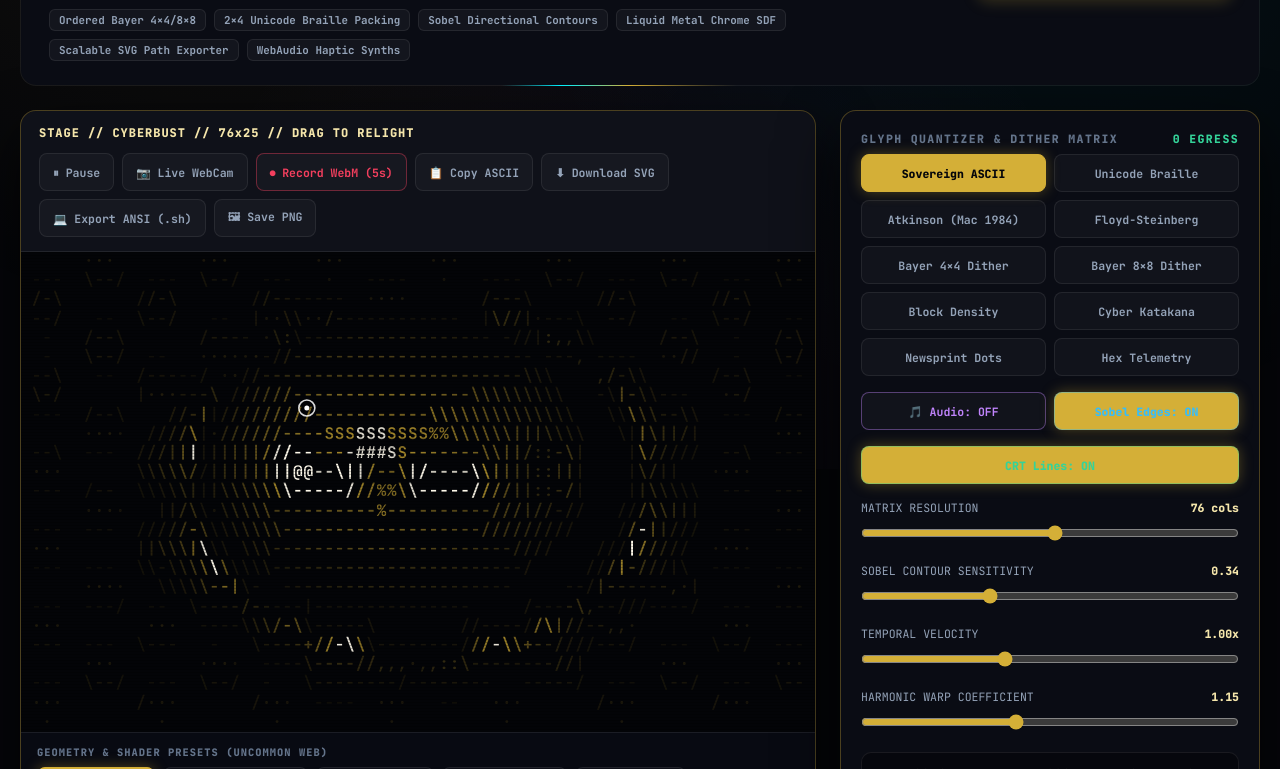
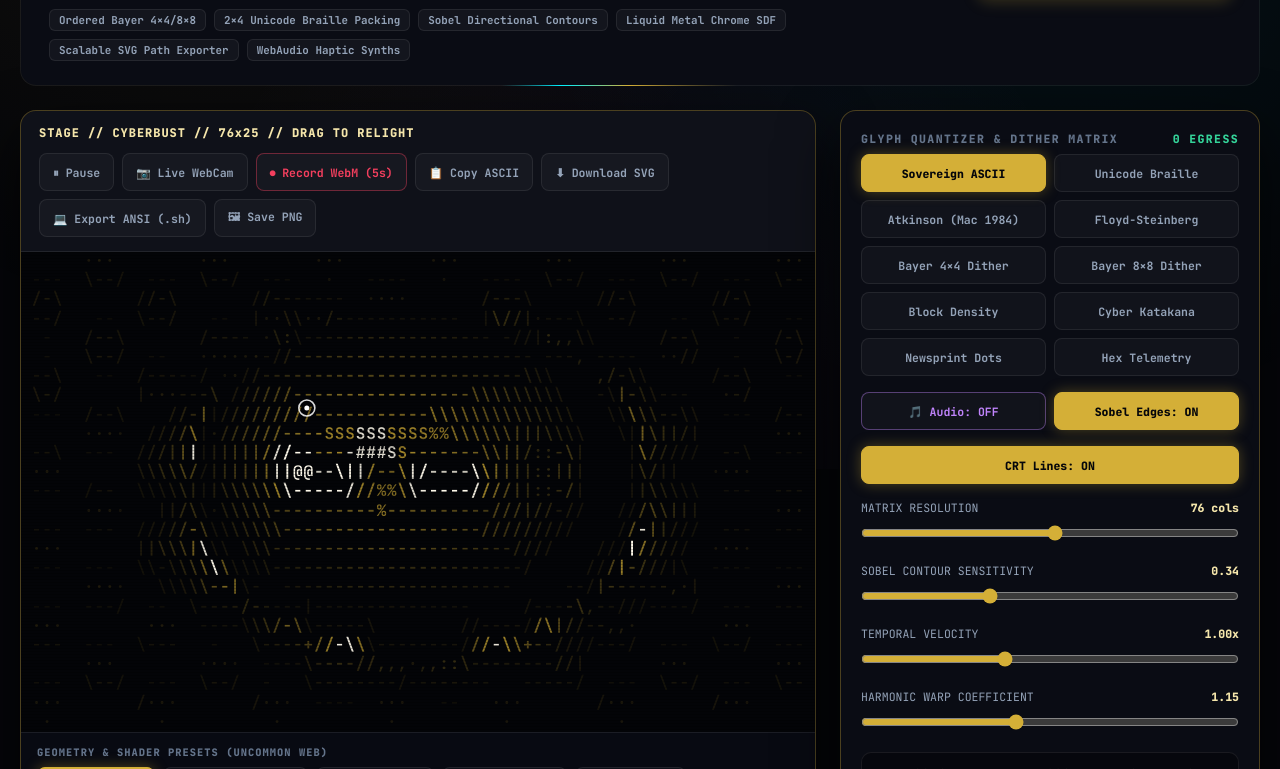
Before and after one commit to 1nc0gn30/zoth-ascii-magic, a plain HTML site: page public/index.html in a window 1280 px wide. Shown: the part 331-1100 px from the top of the page. Drawn offline with Linux system fonts and the light colour scheme; animation ran at ten frames a second; a web font is replaced by a local one.

Commit message:
fix: high-contrast dark ink on active Sobel and CRT toggle buttons

```diff
--- a/public/index.html
+++ b/public/index.html
@@ -863,12 +863,12 @@
           <button type="button" id="audioModeBtn" class="pill-btn" style="color:#C084FC; border-color:rgba(192,132,252,0.4);" onclick="toggleAudioMode()">
             🎵 Audio: OFF
           </button>
-          <button type="button" id="sobelBtn" class="pill-btn active" style="color:#38BDF8; border-color:rgba(56,189,248,0.4);" onclick="toggleSobel()">
+          <button type="button" id="sobelBtn" class="pill-btn active" onclick="toggleSobel()">
             Sobel Edges: ON
           </button>
         </div>
         <div>
-          <button type="button" id="crtBtn" class="pill-btn active" style="width:100%; color:#34D399; border-color:rgba(52,211,153,0.4);" onclick="toggleCrt()">
+          <button type="button" id="crtBtn" class="pill-btn active" style="width:100%;" onclick="toggleCrt()">
             CRT Lines: ON
           </button>
         </div>
```
